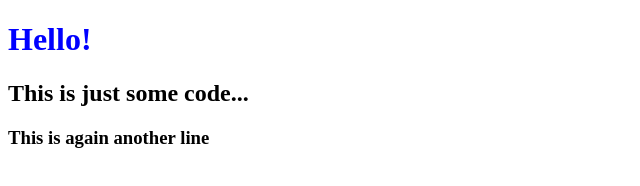
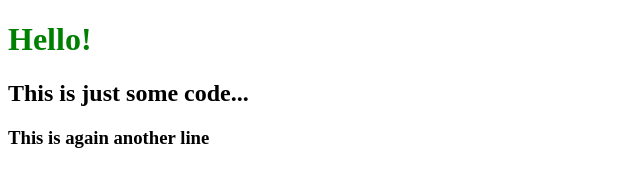
Before and after one commit to Tanja-Maria/helloGIT, a plain HTML site: page index.html in a window 1280 px wide. Shown: the whole page, without its empty margins (0-640 px from the left). Drawn offline with Linux system fonts and the light colour scheme.

Commit message:
branches

```diff
--- a/index.html
+++ b/index.html
@@ -2,10 +2,16 @@
 <html lang="en">
   <head>
     <title>Hello!</title>
+    <style>
+      h1 {
+        color: green;
+      }
+    </style>
+
   </head>
   <body>
 
-    <h1 style="color: blue;">Hello!</h1>
+    <h1>Hello!</h1>
     <h2>This is just some code...</h2>
     <h3>This is again another line</h3>
   </body>
```
